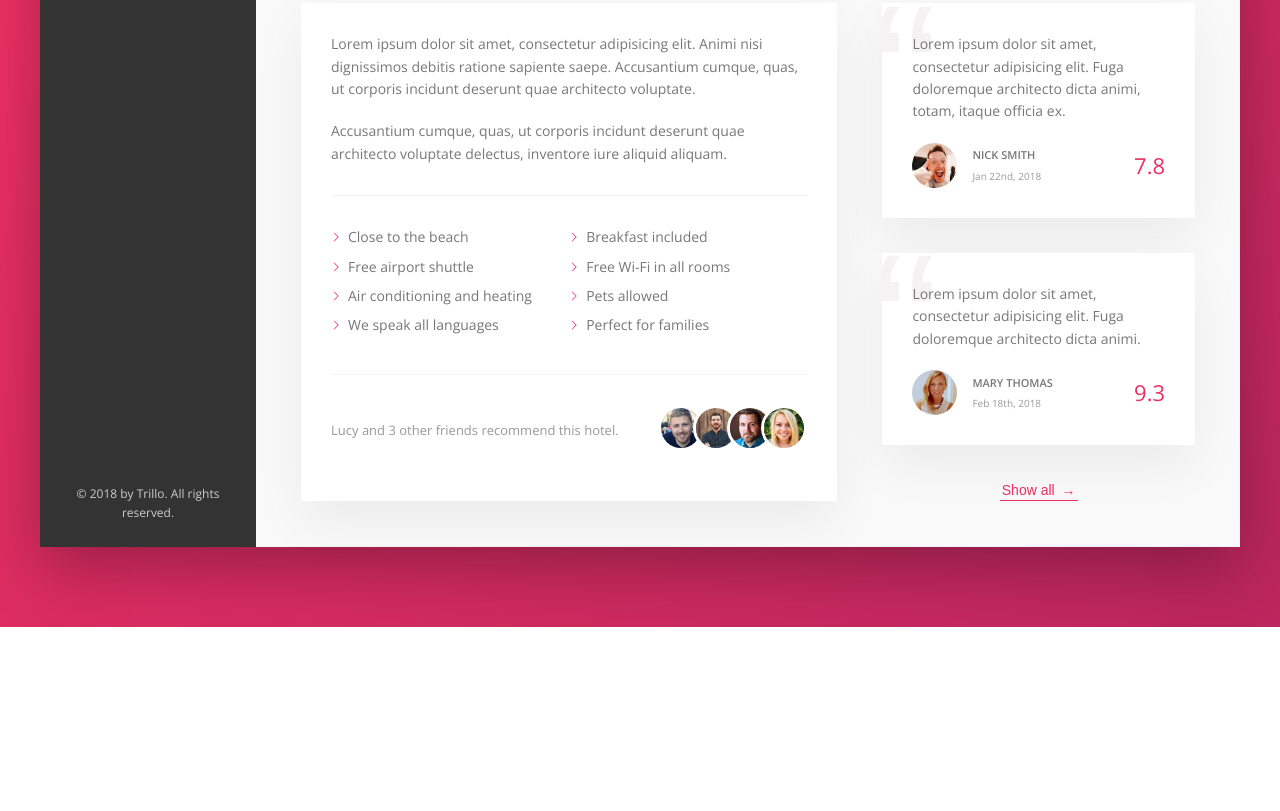
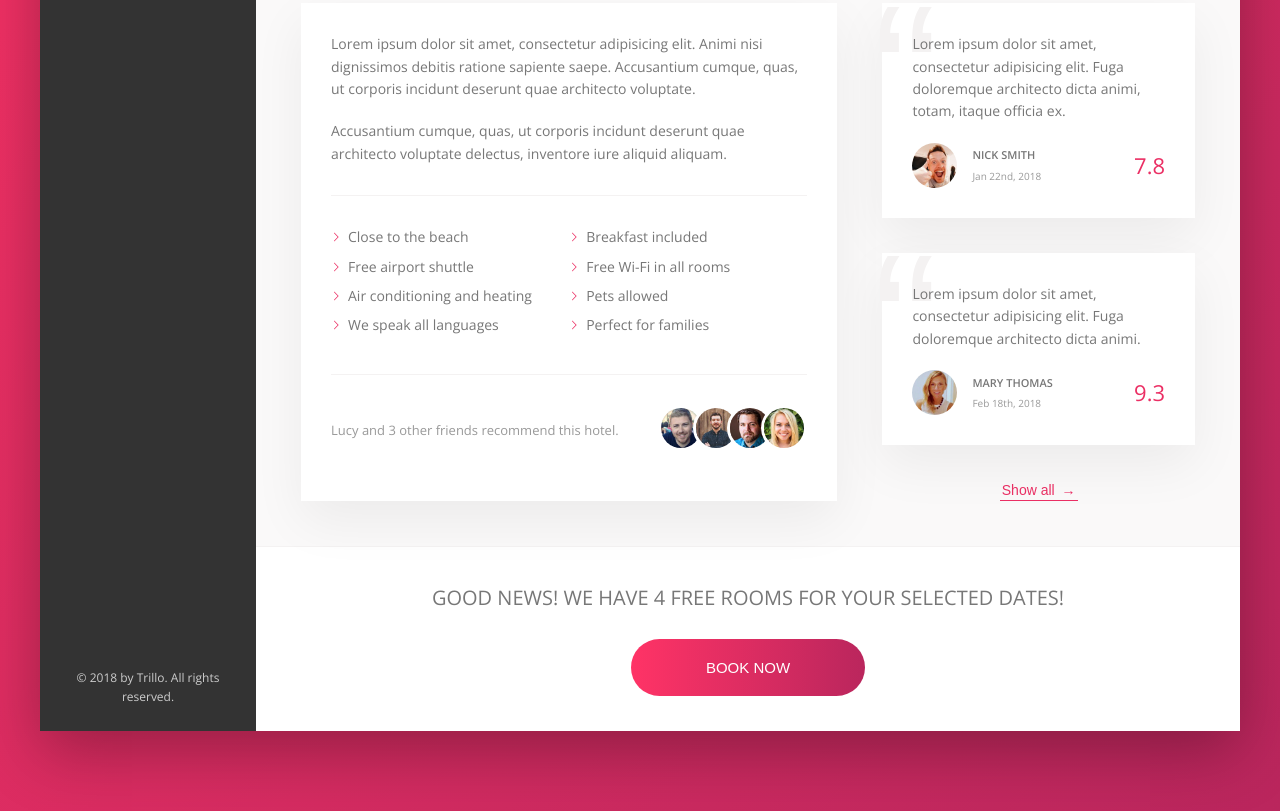
Before and after one commit to sib4321/Trillo, a website: page index.html in a window 1280 px wide. Shown: the part 643-1454 px from the top of the page. Before the commit the page ends 1270 px from the top, so only its background shows below. Drawn offline with nearby package versions, Linux system fonts and the light colour scheme.

Commit message:
Add CTA section

```diff
--- a/index.html
+++ b/index.html
@@ -209,6 +209,15 @@
                     <button class="btn-inline">Show all <span>&rarr;</span></button>
                 </div>
             </div>
+                <div class="cta">
+                    <h2 class="cta__book-now">
+                        Good news! We have 4 free rooms for your selected dates!
+                    </h2>
+                    <button class="btn">
+                        <span class="btn__visible">Book now</span>
+                        <span class="btn__invisible"> Only 4 rooms left</span>
+                    </button>
+                </div>
         </main>
     </div>
 </div>
--- a/sass/_components.scss
+++ b/sass/_components.scss
@@ -442,3 +442,67 @@
     z-index: 1;
   }
 }
+
+///////////////////////////////
+// CALL TO ACTION
+.cta {
+  padding: 3.5rem 0;
+  text-align: center;
+
+  &__book-now {
+    font-size: 2rem;
+    font-weight: 300;
+    text-transform: uppercase;
+    margin-bottom: 2.5rem;
+  }
+}
+
+///////////////////////////////
+// BUTTON
+.btn {
+  font-size: 1.5rem;
+  font-weight: 300;
+  text-transform: uppercase;
+  border-radius: 100px;
+  border: none;
+  background-image: linear-gradient(to right, var(--color-primary-light), var(--color-primary-dark));
+  color: #fff;
+  position: relative;
+  overflow: hidden;
+  cursor: pointer;
+
+  & > * {
+    display: inline-block;
+    height: 100%;
+    width: 100%;
+    transition: all .2s;
+  }
+
+  &__visible {
+    padding: 2rem 7.5rem;
+  }
+
+  &__invisible {
+    position: absolute;
+    padding: 2rem 0;
+    left: 0;
+    top: -100%;
+  }
+
+  &:hover {
+    background-image: linear-gradient(to left, var(--color-primary-light), var(--color-primary-dark));
+  }
+
+  &:hover &__visible {
+    transform: translateY(100%);
+  }
+
+  &:hover &__invisible {
+    top: 0;
+  }
+
+  &:focus {
+    outline: none;
+    animation: pulsate 1s infinite;
+  }
+}
```
Also changed, not shown: css/style.css.
